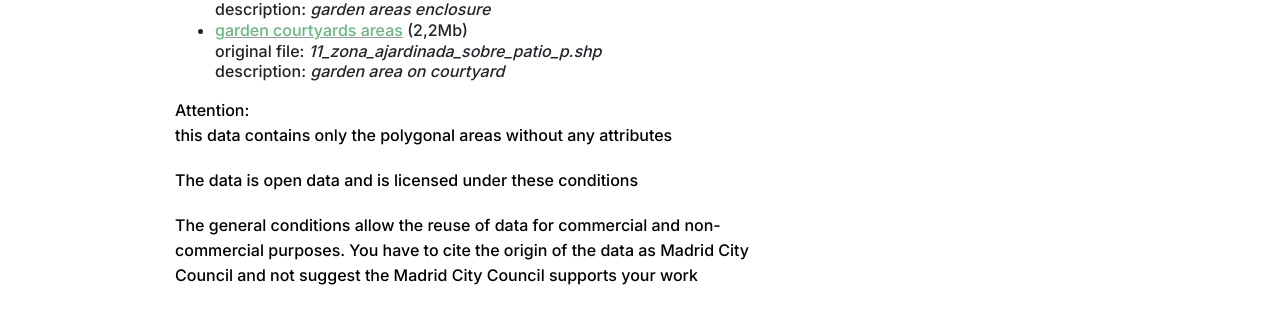
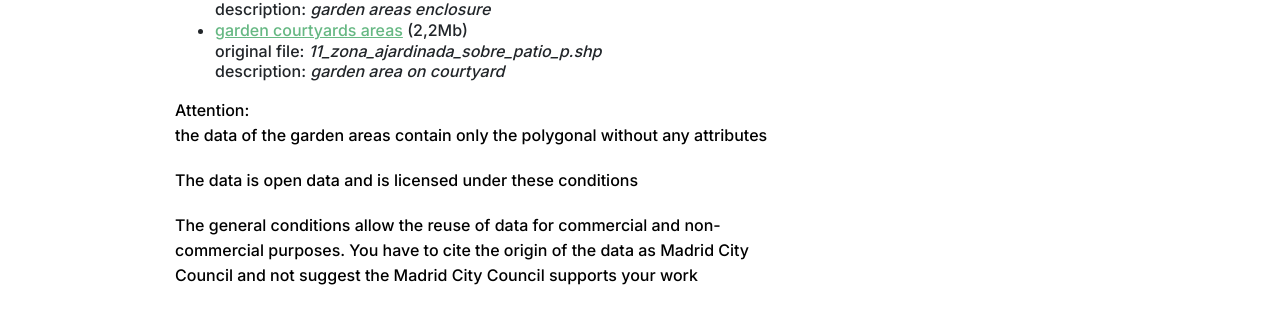
Before and after one commit to greemta/greemta, a Jekyll site: the page built from dataset/greenareas.md, in a window 1280 px wide. Shown: the part 939-1250 px from the top of the page. Built offline with Jekyll 4.4.1, drawn with Linux system fonts in a browser that asks for light colours; comment, search, counter and statistics services are not loaded.

Commit message:
update data and pages

```diff
--- a/dataset/greenareas.md
+++ b/dataset/greenareas.md
@@ -5,9 +5,7 @@
 ---
 Madrid is a very green city.
 
-
 Among the cartographic data made available by the Municipality of Madrid there are the green areas for each district.
-
 
 You can find the data on this page
 [Cartografía municipal por distritos a escala 1: 1000, SHP format, ETRS89](https://datos.madrid.es/portal/site/egob/menuitem.c05c1f754a33a9fbe4b2e4b284f1a5a0/?vgnextoid=a4f36d34fa86c410VgnVCM2000000c205a0aRCRD&vgnextchannel=374512b9ace9f310VgnVCM100000171f5a0aRCRD&vgnextfmt=default)
@@ -24,8 +22,7 @@
 description: *garden area on courtyard*
 
 Attention:<br/>
-this data contains only the polygonal areas without any attributes
-
+the data of the garden areas contain only the polygonal without any attributes
 
 
 The data is open data and is licensed under these conditions<br/>
```
Also changed, not shown: dataset/infrastructures.md (+1 -0 lines), dataset/ndvi.md (added, +23 -0 lines), 3 other files.
